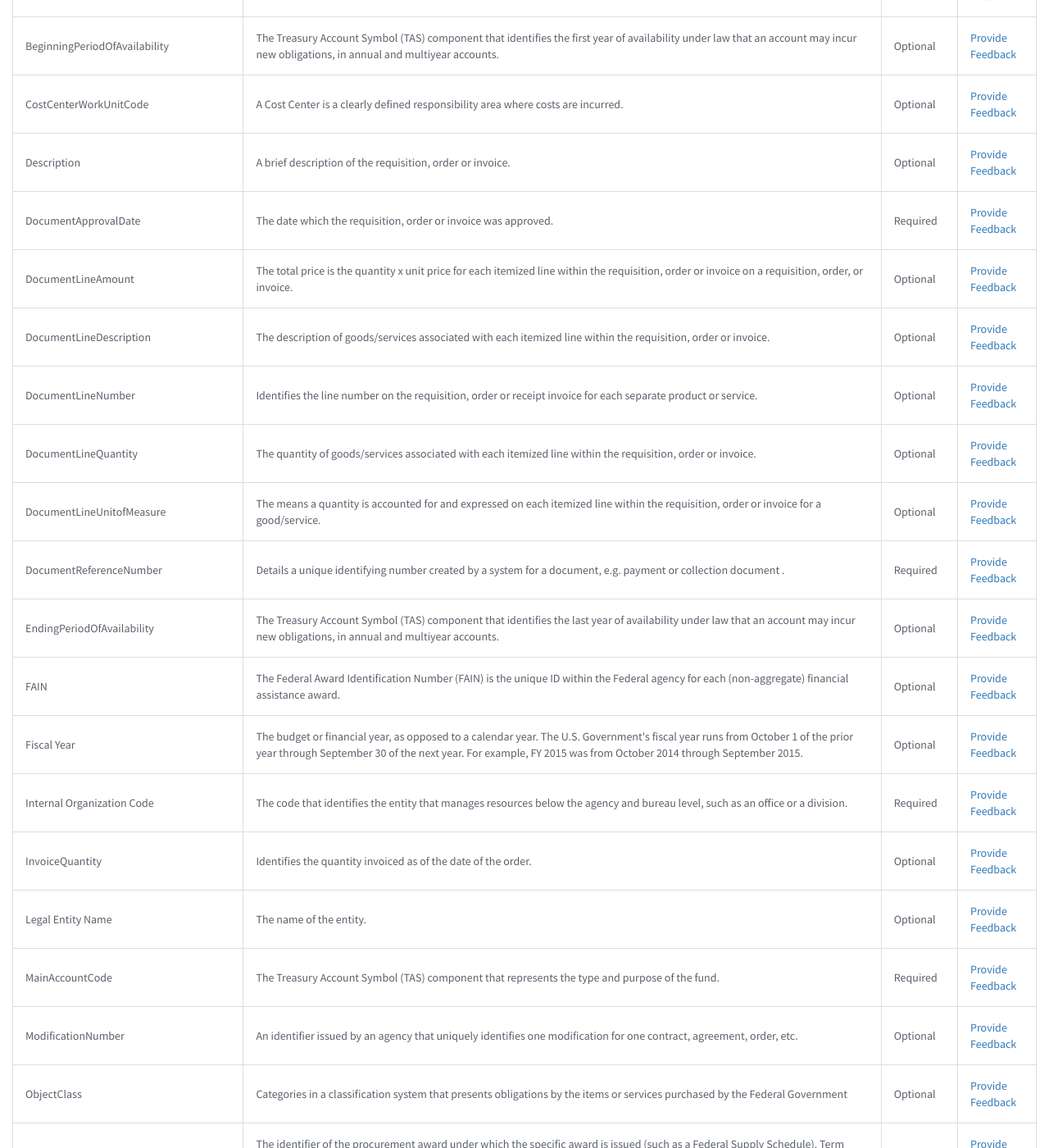
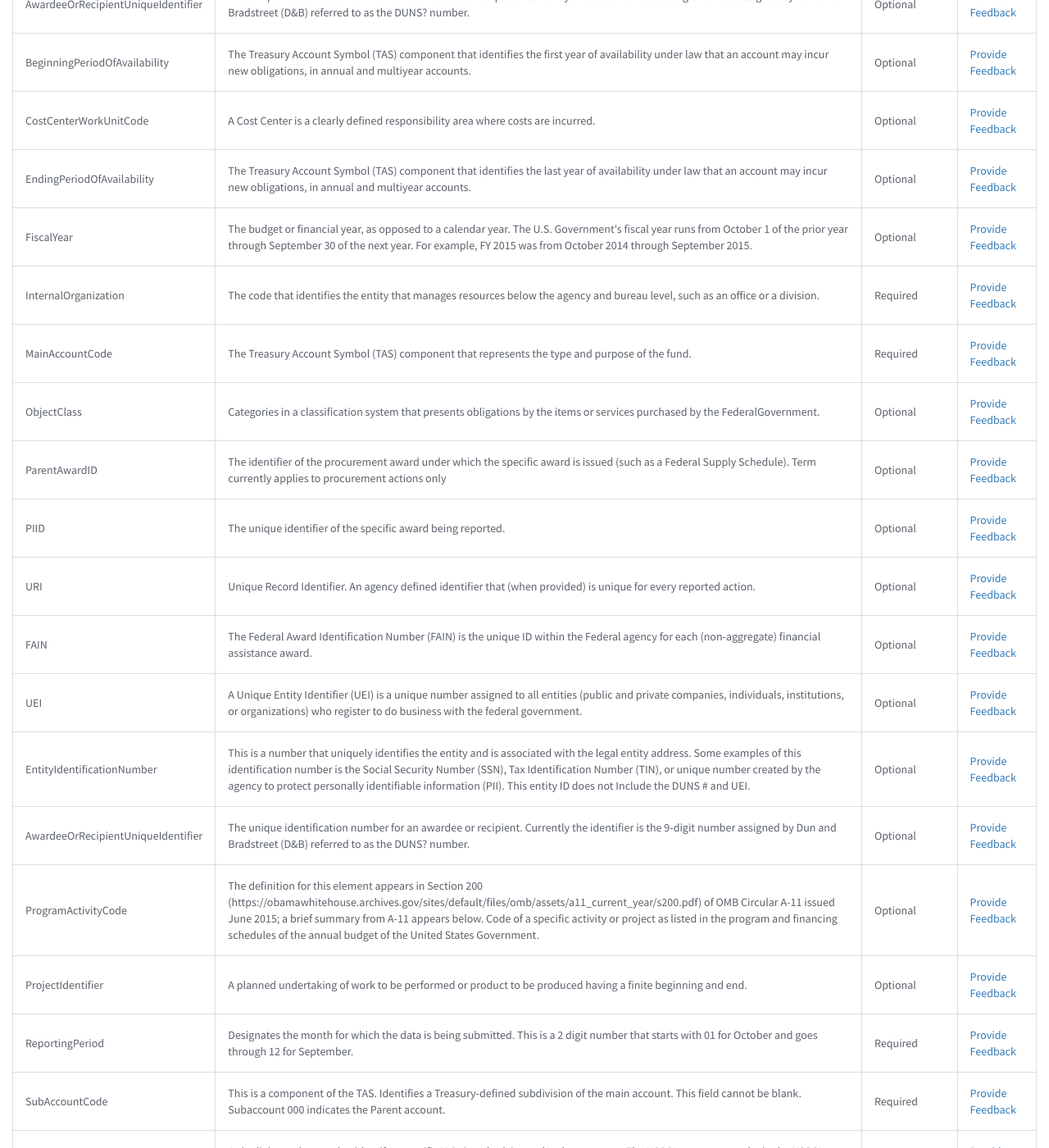
Before and after one commit to bureauofthefiscalservice/federalfinancialmanagement, a Jekyll site: the page built from Test.md, in a window 1280 px wide and 1400 px high, scrolled down 873 px. Shown: the whole window at 82% size. Built offline with Jekyll 4.4.1, drawn with Linux system fonts in a browser that asks for light colours; nearby versions of some CDN libraries; our own code applies the rules of GitHub Pages for plain Markdown files; some of the changed text lies outside the part shown.

Commit message:
Update Test.md

```diff
--- a/Test.md
+++ b/Test.md
@@ -1,4 +1,4 @@
-<h2>Invoice Business Exchange Standard</h2>
+<h2>Automated Journal Entry Business Exchange Standard</h2>
 <div class="table-responsive">
     <table class="table-bordered">
         <thead>
@@ -19,227 +19,169 @@
         </thead>
         <tbody>
 <tr>
+    <td>3 Agency Defined Fields</td>
+    <td>A unique classification element needed by the agency to classify financial transactions for purposes other than those defined else-where.</td>
+    <td>Optional</th>
+    <td><a href="https://github.com/bureauofthefiscalservice/federalfinancialmanagement/issues/26">Provide Feedback</a></td>
+  </tr>
+</thead>
+<tbody>
+  <tr>
     <td>ActivityIdentifier</td>
     <td>An activity is a series of events, tasks, or units of work that are linked to perform a specific objective. </td>
     <td>Optional</td>
-    <td><a href="https://github.com/bureauofthefiscalservice/federalfinancialmanagement/issues/24">Provide Feedback</a></td>
+    <td><a href="https://github.com/bureauofthefiscalservice/federalfinancialmanagement/issues/26">Provide Feedback</a></td>
   </tr>
   <tr>
     <td>AgencyIdentifier</td>
     <td>The Treasury Account Symbol (TAS) component that identifies the department, agency or establishment of the U.S. Government that is responsible for the TAS.  Agency Identifier is also used apart from the TAS to identify a major department or independent agency of the Federal government.</td>
     <td>Required</td>
-    <td><a href="https://github.com/bureauofthefiscalservice/federalfinancialmanagement/issues/24">Provide Feedback</a></td>
+    <td><a href="https://github.com/bureauofthefiscalservice/federalfinancialmanagement/issues/26">Provide Feedback</a></td>
   </tr>
   <tr>
     <td>AllocationTransferAgencyIdentifier</td>
     <td>The Treasury Account Symbol (TAS) component that identifies the agency receiving funds through an allocation transfer.</td>
     <td>Optional</td>
-    <td><a href="https://github.com/bureauofthefiscalservice/federalfinancialmanagement/issues/24">Provide Feedback</a></td>
+    <td><a href="https://github.com/bureauofthefiscalservice/federalfinancialmanagement/issues/26">Provide Feedback</a></td>
+  </tr>
+  <tr>
+    <td>Amount</td>
+    <td>The dollar amount field can be up to 21 numerical characters with no decimals. Last two places are assumed decimal.</td>
+    <td>Required </td>
+    <td><a href="https://github.com/bureauofthefiscalservice/federalfinancialmanagement/issues/26">Provide Feedback</a></td>
   </tr>
   <tr>
     <td>AvailabilityTypeCode</td>
     <td>The Treasury Account Symbol (TAS) component that identifies no-year accounts (X), clearing/suspense accounts (F), Treasury central summary general ledger accounts (A), and merged-surplus accounts (M).</td>
     <td>Optional</td>
-    <td><a href="https://github.com/bureauofthefiscalservice/federalfinancialmanagement/issues/24">Provide Feedback</a></td>
+    <td><a href="https://github.com/bureauofthefiscalservice/federalfinancialmanagement/issues/26">Provide Feedback</a></td>
   </tr>
   <tr>
     <td>AwardeeOrRecipientUniqueIdentifier</td>
     <td>The unique identification number for an awardee or recipient. Currently the identifier is the 9-digit number assigned by Dun and Bradstreet (D&amp;B) referred to as the DUNS? number.</td>
     <td>Optional</td>
-    <td><a href="https://github.com/bureauofthefiscalservice/federalfinancialmanagement/issues/24">Provide Feedback</a></td>
-  </tr>
-  <tr>
-    <td>AwardPeriodofPerformanceEndDate</td>
-    <td>The current date on which, for the order referred to by the order or invoice being reported, the effort completes or the order is otherwise ended. Administrative actions related to this award may continue to occur after this date. </td>
-    <td>Optional</td>
-    <td><a href="https://github.com/bureauofthefiscalservice/federalfinancialmanagement/issues/24">Provide Feedback</a></td>
-  </tr>
-  <tr>
-    <td>AwardPeriodofPerformanceStartDate</td>
-    <td>The date on which, for the order or invoice being reported, effort begins or the award is otherwise effective.</td>
-    <td>Optional</td>
-    <td><a href="https://github.com/bureauofthefiscalservice/federalfinancialmanagement/issues/24">Provide Feedback</a></td>
+    <td><a href="https://github.com/bureauofthefiscalservice/federalfinancialmanagement/issues/26">Provide Feedback</a></td>
   </tr>
   <tr>
     <td>BeginningPeriodOfAvailability</td>
     <td>The Treasury Account Symbol (TAS) component that identifies the first year of availability under law that an account may incur new obligations, in annual and multiyear accounts.</td>
     <td>Optional</td>
-    <td><a href="https://github.com/bureauofthefiscalservice/federalfinancialmanagement/issues/24">Provide Feedback</a></td>
+    <td><a href="https://github.com/bureauofthefiscalservice/federalfinancialmanagement/issues/26">Provide Feedback</a></td>
   </tr>
   <tr>
     <td>CostCenterWorkUnitCode</td>
     <td>A Cost Center is a clearly defined responsibility area where costs are incurred.</td>
     <td>Optional</td>
-    <td><a href="https://github.com/bureauofthefiscalservice/federalfinancialmanagement/issues/24">Provide Feedback</a></td>
-  </tr>
-  <tr>
-    <td>Description</td>
-    <td>A brief description of the requisition, order or invoice.</td>
-    <td>Optional</td>
-    <td><a href="https://github.com/bureauofthefiscalservice/federalfinancialmanagement/issues/24">Provide Feedback</a></td>
-  </tr>
-  <tr>
-    <td>DocumentApprovalDate</td>
-    <td>The date which the requisition, order or invoice was approved.</td>
-    <td>Required</td>
-    <td><a href="https://github.com/bureauofthefiscalservice/federalfinancialmanagement/issues/24">Provide Feedback</a></td>
-  </tr>
-  <tr>
-    <td>DocumentLineAmount</td>
-    <td>The total price is the quantity x unit price for each itemized line within the requisition, order or invoice on a requisition, order, or invoice.</td>
-    <td>Optional</td>
-    <td><a href="https://github.com/bureauofthefiscalservice/federalfinancialmanagement/issues/24">Provide Feedback</a></td>
-  </tr>
-  <tr>
-    <td>DocumentLineDescription</td>
-    <td>The description of goods/services associated with each itemized line within the requisition, order or invoice.</td>
-    <td>Optional</td>
-    <td><a href="https://github.com/bureauofthefiscalservice/federalfinancialmanagement/issues/24">Provide Feedback</a></td>
-  </tr>
-  <tr>
-    <td>DocumentLineNumber</td>
-    <td>Identifies the line number on the requisition, order or receipt invoice for each separate product or service.</td>
-    <td>Optional</td>
-    <td><a href="https://github.com/bureauofthefiscalservice/federalfinancialmanagement/issues/24">Provide Feedback</a></td>
-  </tr>
-  <tr>
-    <td>DocumentLineQuantity</td>
-    <td>The quantity of goods/services associated with each itemized line within the requisition, order or invoice.</td>
-    <td>Optional</td>
-    <td><a href="https://github.com/bureauofthefiscalservice/federalfinancialmanagement/issues/24">Provide Feedback</a></td>
-  </tr>
-  <tr>
-    <td>DocumentLineUnitofMeasure</td>
-    <td>The means a quantity is accounted for and expressed on each itemized line within the requisition, order or invoice for a good/service.</td>
-    <td>Optional</td>
-    <td><a href="https://github.com/bureauofthefiscalservice/federalfinancialmanagement/issues/24">Provide Feedback</a></td>
-  </tr>
-  <tr>
-    <td>DocumentReferenceNumber</td>
-    <td>Details a unique identifying number created by a system for a document, e.g. payment or collection document .</td>
-    <td>Required</td>
-    <td><a href="https://github.com/bureauofthefiscalservice/federalfinancialmanagement/issues/24">Provide Feedback</a></td>
+    <td><a href="https://github.com/bureauofthefiscalservice/federalfinancialmanagement/issues/26">Provide Feedback</a></td>
   </tr>
   <tr>
     <td>EndingPeriodOfAvailability</td>
     <td>The Treasury Account Symbol (TAS) component that identifies the last year of availability under law that an account may incur new obligations, in annual and multiyear accounts.</td>
     <td>Optional</td>
-    <td><a href="https://github.com/bureauofthefiscalservice/federalfinancialmanagement/issues/24">Provide Feedback</a></td>
+    <td><a href="https://github.com/bureauofthefiscalservice/federalfinancialmanagement/issues/26">Provide Feedback</a></td>
+  </tr>
+  <tr>
+    <td>FiscalYear</td>
+    <td>The budget or financial year, as opposed to a calendar year. The U.S. Government's fiscal year runs from October 1 of the prior year through September 30 of the next year. For example, FY 2015 was from October 2014 through September 2015.</td>
+    <td>Optional</td>
+    <td><a href="https://github.com/bureauofthefiscalservice/federalfinancialmanagement/issues/26">Provide Feedback</a></td>
+  </tr>
+  <tr>
+    <td>InternalOrganization</td>
+    <td>The code that identifies the entity that manages resources below the agency and bureau level, such as an office or a division.</td>
+    <td>Required</td>
+    <td><a href="https://github.com/bureauofthefiscalservice/federalfinancialmanagement/issues/26">Provide Feedback</a></td>
+  </tr>
+  <tr>
+    <td>MainAccountCode</td>
+    <td>The Treasury Account Symbol (TAS) component that represents the type and purpose of the fund.</td>
+    <td>Required</td>
+    <td><a href="https://github.com/bureauofthefiscalservice/federalfinancialmanagement/issues/26">Provide Feedback</a></td>
+  </tr>
+  <tr>
+    <td>ObjectClass</td>
+    <td>Categories in a classification system that presents obligations by the items or  services purchased by the FederalGovernment.</td>
+    <td>Optional</td>
+    <td><a href="https://github.com/bureauofthefiscalservice/federalfinancialmanagement/issues/26">Provide Feedback</a></td>
+  </tr>
+  <tr>
+    <td>ParentAwardID</td>
+    <td>The identifier of the procurement award under which the specific award is issued (such as a Federal Supply Schedule). Term currently applies to procurement actions only</td>
+    <td>Optional</td>
+    <td><a href="https://github.com/bureauofthefiscalservice/federalfinancialmanagement/issues/26">Provide Feedback</a></td>
+  </tr>
+  <tr>
+    <td>PIID</td>
+    <td>The unique identifier of the specific award being reported.</td>
+    <td>Optional</td>
+    <td><a href="https://github.com/bureauofthefiscalservice/federalfinancialmanagement/issues/26">Provide Feedback</a></td>
+  </tr>
+  <tr>
+    <td>URI</td>
+    <td>Unique Record Identifier. An agency defined identifier that (when provided) is unique for every reported action.</td>
+    <td>Optional</td>
+    <td><a href="https://github.com/bureauofthefiscalservice/federalfinancialmanagement/issues/26">Provide Feedback</a></td>
   </tr>
   <tr>
     <td>FAIN</td>
     <td>The Federal Award Identification Number (FAIN) is the unique ID within the Federal agency for each (non-aggregate) financial assistance award.</td>
     <td>Optional</td>
-    <td><a href="https://github.com/bureauofthefiscalservice/federalfinancialmanagement/issues/24">Provide Feedback</a></td>
+    <td><a href="https://github.com/bureauofthefiscalservice/federalfinancialmanagement/issues/26">Provide Feedback</a></td>
   </tr>
   <tr>
-    <td>Fiscal Year</td>
-    <td>The budget or financial year, as opposed to a calendar year. The U.S. Government's fiscal year runs from October 1 of the prior year through September 30 of the next year. For example, FY 2015 was from October 2014 through September 2015.</td>
+    <td>UEI</td>
+    <td>A Unique Entity Identifier (UEI) is a unique number assigned to all entities (public and private companies, individuals, institutions, or organizations) who register to do business with the federal government.</td>
     <td>Optional</td>
-    <td><a href="https://github.com/bureauofthefiscalservice/federalfinancialmanagement/issues/24">Provide Feedback</a></td>
+    <td><a href="https://github.com/bureauofthefiscalservice/federalfinancialmanagement/issues/26">Provide Feedback</a></td>
   </tr>
   <tr>
-    <td>Internal Organization Code</td>
-    <td>The code that identifies the entity that manages resources below the agency and bureau level, such as an office or a division.</td>
-    <td>Required</td>
-    <td><a href="https://github.com/bureauofthefiscalservice/federalfinancialmanagement/issues/24">Provide Feedback</a></td>
+    <td>EntityIdentificationNumber</td>
+    <td>This is a number that uniquely identifies the entity and is associated with the legal entity address.  Some examples of this identification number is the Social Security Number (SSN), Tax Identification Number (TIN), or unique number created by the agency to protect personally identifiable information (PII).  This entity ID does not Include the DUNS # and UEI.</td>
+    <td>Optional</td>
+    <td><a href="https://github.com/bureauofthefiscalservice/federalfinancialmanagement/issues/26">Provide Feedback</a></td>
   </tr>
   <tr>
-    <td>InvoiceQuantity</td>
-    <td>Identifies the quantity invoiced as of the date of the order.</td>
+    <td>AwardeeOrRecipientUniqueIdentifier</td>
+    <td>The unique identification number for an awardee or recipient. Currently the identifier is the 9-digit number assigned by Dun and Bradstreet (D&amp;B) referred to as the DUNS? number.</td>
     <td>Optional</td>
-    <td><a href="https://github.com/bureauofthefiscalservice/federalfinancialmanagement/issues/24">Provide Feedback</a></td>
+    <td><a href="https://github.com/bureauofthefiscalservice/federalfinancialmanagement/issues/26">Provide Feedback</a></td>
   </tr>
   <tr>
-    <td>Legal Entity Name</td>
-    <td>The name of the entity.</td>
+    <td>ProgramActivityCode</td>
+    <td>The definition for this element appears in Section 200 (https://obamawhitehouse.archives.gov/sites/default/files/omb/assets/a11_current_year/s200.pdf) of OMB Circular A-11 issued June 2015; a brief summary from A-11 appears below. Code of a specific activity or project as listed in the program and financing schedules of the annual budget of the United States Government.  </td>
     <td>Optional</td>
-    <td><a href="https://github.com/bureauofthefiscalservice/federalfinancialmanagement/issues/24">Provide Feedback</a></td>
+    <td><a href="https://github.com/bureauofthefiscalservice/federalfinancialmanagement/issues/26">Provide Feedback</a></td>
   </tr>
   <tr>
-    <td>MainAccountCode</td>
-    <td>The Treasury Account Symbol (TAS) component that represents the type and purpose of the fund.</td>
-    <td>Required</td>
-    <td><a href="https://github.com/bureauofthefiscalservice/federalfinancialmanagement/issues/24">Provide Feedback</a></td>
+    <td>ProjectIdentifier</td>
+    <td>A planned undertaking of work to be performed or product to be produced having a finite beginning and end.</td>
+    <td>Optional</td>
+    <td><a href="https://github.com/bureauofthefiscalservice/federalfinancialmanagement/issues/26">Provide Feedback</a></td>
   </tr>
   <tr>
-    <td>ModificationNumber</td>
-    <td>An identifier issued by an agency that uniquely identifies one modification for one contract, agreement, order, etc.</td>
-    <td>Optional</td>
-    <td><a href="https://github.com/bureauofthefiscalservice/federalfinancialmanagement/issues/24">Provide Feedback</a></td>
-  </tr>
-  <tr>
-    <td>ObjectClass</td>
-    <td>Categories in a classification system that presents obligations by the items or services purchased by the Federal Government</td>
-    <td>Optional</td>
-    <td><a href="https://github.com/bureauofthefiscalservice/federalfinancialmanagement/issues/24">Provide Feedback</a></td>
-  </tr>
-  <tr>
-    <td>ParentAwardID</td>
-    <td>The identifier of the procurement award under which the specific award is issued (such as a Federal Supply Schedule). Term currently applies to procurement actions only</td>
-    <td>Optional</td>
-    <td><a href="https://github.com/bureauofthefiscalservice/federalfinancialmanagement/issues/24">Provide Feedback</a></td>
-  </tr>
-  <tr>
-    <td>PIID</td>
-    <td>The unique identifier of the specific award being reported.</td>
-    <td>Optional</td>
-    <td><a href="https://github.com/bureauofthefiscalservice/federalfinancialmanagement/issues/24">Provide Feedback</a></td>
-  </tr>
-  <tr>
-    <td>PrecedingReferenceDocumentLineNumber</td>
-    <td>The associated line from the preceding related document.  For example for an order,  the PreviousDocumentLine Number would be the associated line from the related requisition. </td>
-    <td>Optional</td>
-    <td><a href="https://github.com/bureauofthefiscalservice/federalfinancialmanagement/issues/24">Provide Feedback</a></td>
-  </tr>
-  <tr>
-    <td>PrecedingReferenceDocumentNumber</td>
-    <td>The number of the preceding DocumentReferenceNumber.  For example for an invoice, the preceding document number would be the order number.</td>
-    <td>Optional</td>
-    <td><a href="https://github.com/bureauofthefiscalservice/federalfinancialmanagement/issues/24">Provide Feedback</a></td>
-  </tr>
-  <tr>
-    <td>Program Activity Code </td>
-    <td>The definition for this element appears in Section 200 (https://obamawhitehouse.archives.gov/sites/default/files/omb/assets/a11_current_year/s200.pdf) of OMB Circular A-11 issued June 2015; a brief summary from A-11 appears below. Code of a specific activity or project as listed in the program and financing schedules of the annual budget of the United States Government.  </td>
-    <td>Optional</td>
-    <td><a href="https://github.com/bureauofthefiscalservice/federalfinancialmanagement/issues/24">Provide Feedback</a></td>
-  </tr>
-  <tr>
-    <td>Project Identifier</td>
-    <td>A planned undertaking of work to be performed or product to be produced having a finite beginning and end.</td>
-    <td>Optional</td>
-    <td><a href="https://github.com/bureauofthefiscalservice/federalfinancialmanagement/issues/24">Provide Feedback</a></td>
+    <td>ReportingPeriod</td>
+    <td>Designates the month for which the data is being submitted. This is  a 2 digit number that starts with 01 for October and goes through 12 for September.</td>
+    <td>Required</td>
+    <td><a href="https://github.com/bureauofthefiscalservice/federalfinancialmanagement/issues/26">Provide Feedback</a></td>
   </tr>
   <tr>
     <td>SubAccountCode</td>
     <td>This is a component of the TAS. Identifies a Treasury-defined subdivision of the main account. This field cannot be blank. Subaccount 000 indicates the Parent account.</td>
     <td>Required</td>
-    <td><a href="https://github.com/bureauofthefiscalservice/federalfinancialmanagement/issues/24">Provide Feedback</a></td>
+    <td><a href="https://github.com/bureauofthefiscalservice/federalfinancialmanagement/issues/26">Provide Feedback</a></td>
   </tr>
   <tr>
-    <td>TravelPeriodEndDate</td>
-    <td>End date of an event associated with the travel process, such as the travel period or reservation. </td>
-    <td>Optional</td>
-    <td><a href="https://github.com/bureauofthefiscalservice/federalfinancialmanagement/issues/24">Provide Feedback</a></td>
+    <td>USSGL_AccountNumber</td>
+    <td>A six-digit number used to identify a specific U.S. Standard General Ledger account.  The USSGL account must be in the USSGL chart of accounts.</td>
+    <td>Required</td>
+    <td><a href="https://github.com/bureauofthefiscalservice/federalfinancialmanagement/issues/26">Provide Feedback</a></td>
   </tr>
   <tr>
-    <td>TravelPeriodStartDate</td>
-    <td>Start date of an event associated with the travel process, such as the travel period or reservation. </td>
-    <td>Optional</td>
-    <td><a href="https://github.com/bureauofthefiscalservice/federalfinancialmanagement/issues/24">Provide Feedback</a></td>
+    <td>VoucherDate</td>
+    <td>The date that a depositary or agent uses for Fiscal Service reconciliation.</td>
+    <td>Derived</td>
+    <td><a href="https://github.com/bureauofthefiscalservice/federalfinancialmanagement/issues/26">Provide Feedback</a></td>
   </tr>
-  <tr>
-    <td>Unitprice</td>
-    <td>The price of one purchase unit on a requisition, order or invoice.</td>
-    <td>Optional</td>
-    <td><a href="https://github.com/bureauofthefiscalservice/federalfinancialmanagement/issues/24">Provide Feedback</a></td>
-  </tr>
-  <tr>
-    <td>URI</td>
-    <td>Unique Record Identifier. An agency defined identifier that (when provided) is unique for every reported action.</td>
-    <td>Optional</td>
-    <td><a href="https://github.com/bureauofthefiscalservice/federalfinancialmanagement/issues/24">Provide Feedback</a></td>
-  </tr>
-</tbody>
+          </tbody>
     </table>
 </div>
```
